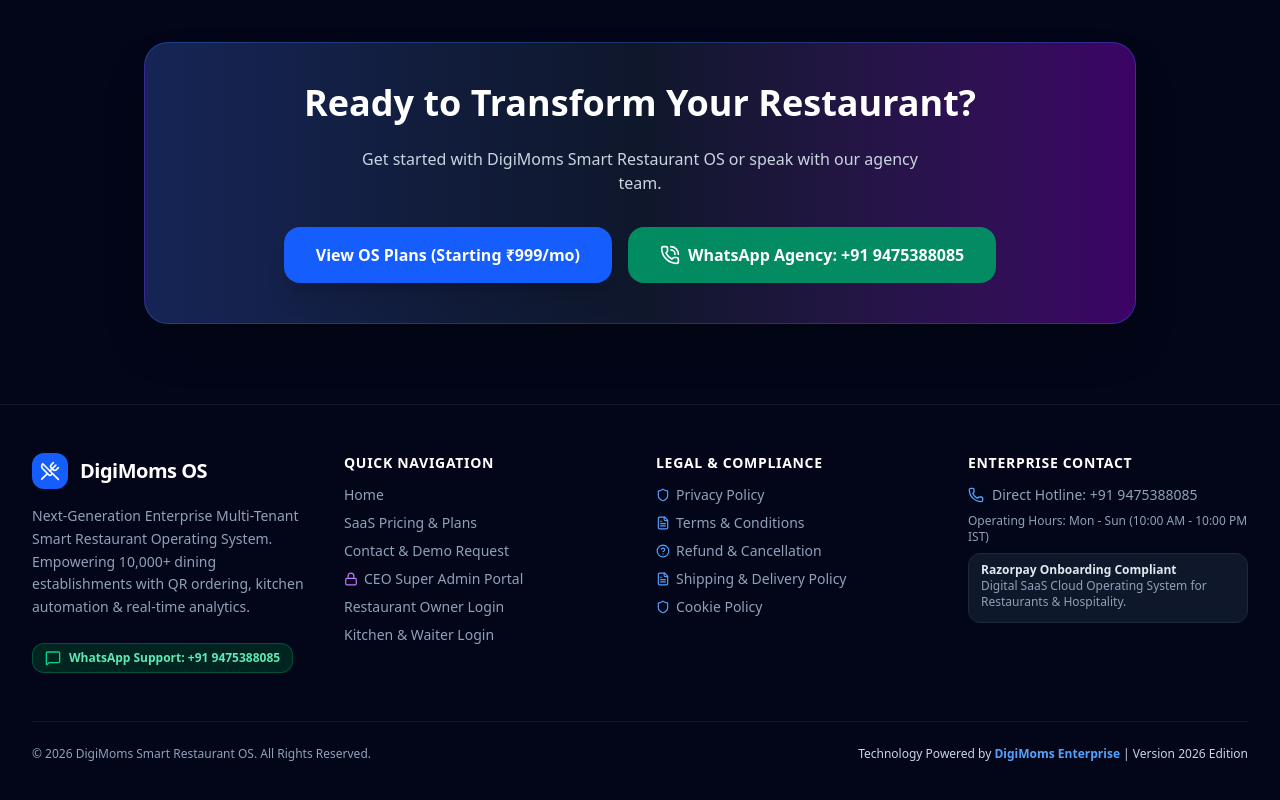
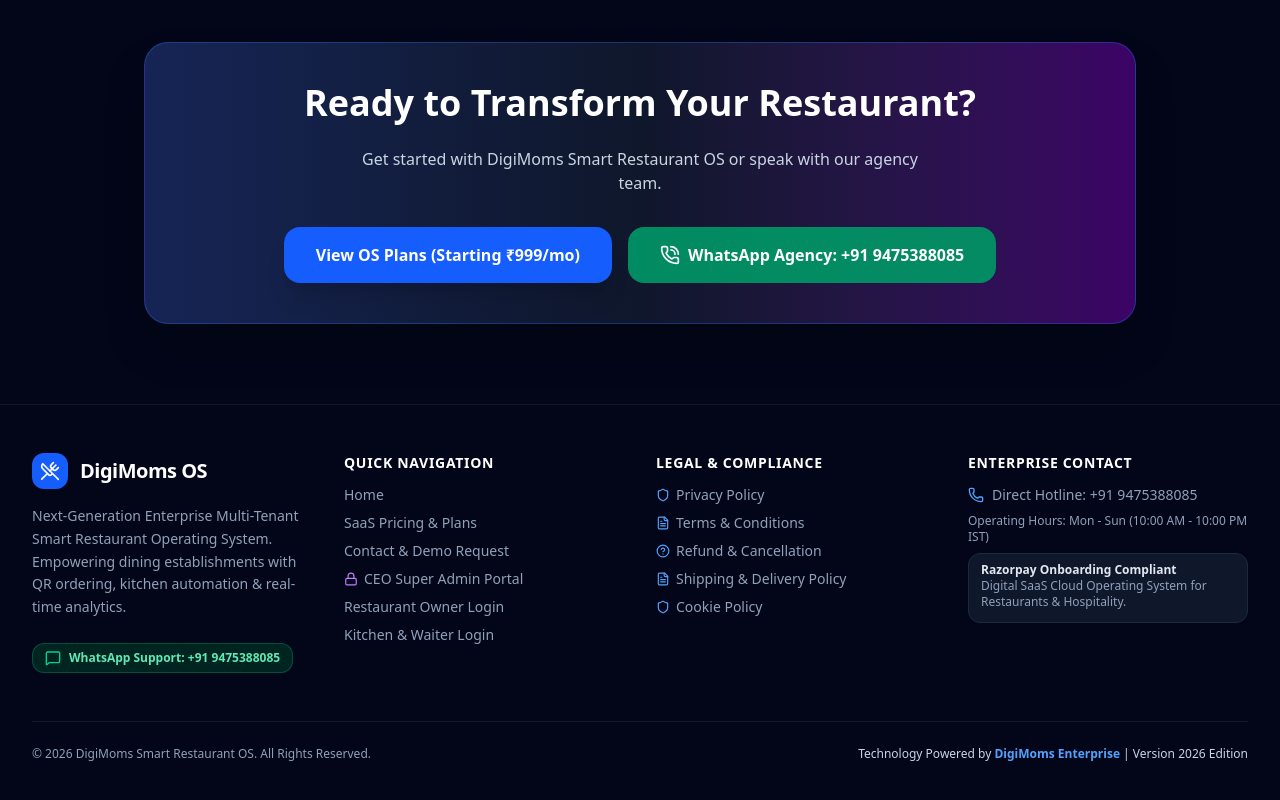
Before and after one commit to tanmoy4945-svg/DigiMoms-Os, a React (Vite) app: page / in a window 1280 px wide. Shown: the part 7894-8694 px from the top of the page. Built offline with nearby package versions, Linux system fonts and the light colour scheme; no server answers; the database is empty.

Commit message:
Update Footer.tsx

```diff
--- a/src/components/common/Footer.tsx
+++ b/src/components/common/Footer.tsx
@@ -19,7 +19,7 @@
             <span className="font-bold text-xl text-white tracking-tight">DigiMoms OS</span>
           </div>
           <p className="text-sm leading-relaxed text-slate-400">
-            Next-Generation Enterprise Multi-Tenant Smart Restaurant Operating System. Empowering 10,000+ dining establishments with QR ordering, kitchen automation & real-time analytics.
+            Next-Generation Enterprise Multi-Tenant Smart Restaurant Operating System. Empowering dining establishments with QR ordering, kitchen automation & real-time analytics.
           </p>
           <div className="flex items-center gap-3 pt-2">
             <a
```
